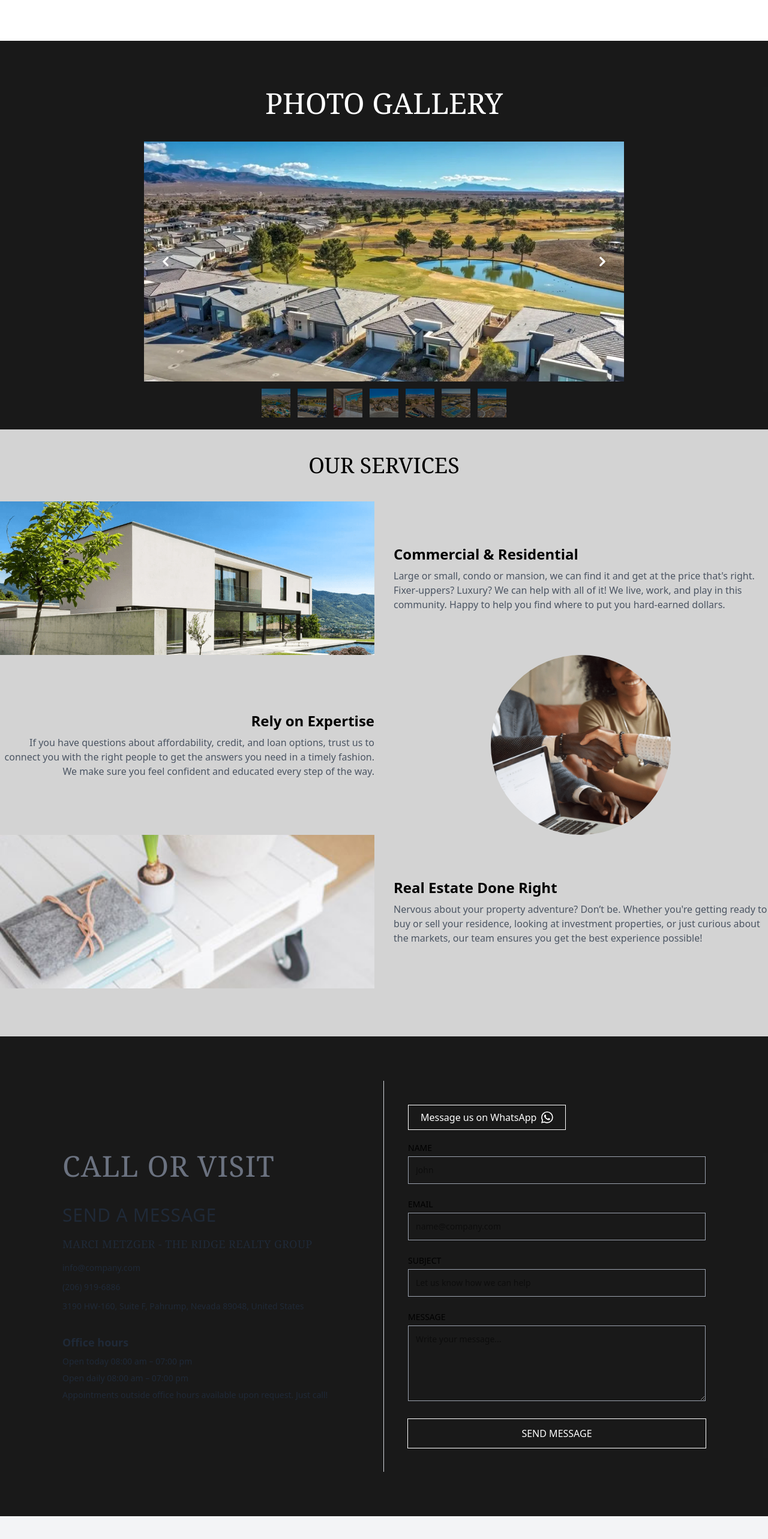
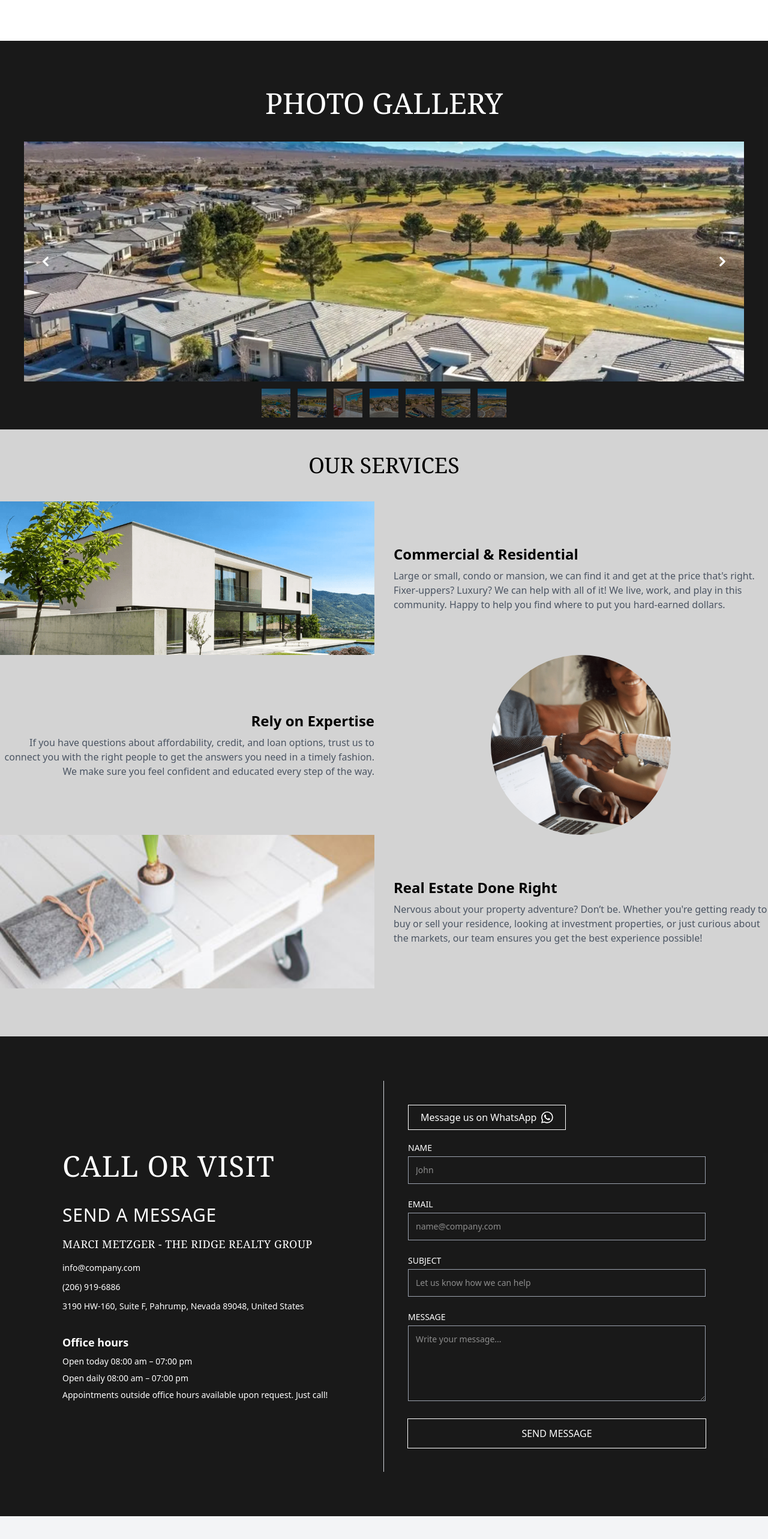
Before and after one commit to jmBaldano/Real-Estate-Website, a Vue app: page / in a window 1280 px wide. Shown: the part 3920-6486 px from the top of the page at 60% size. Built offline with nearby package versions, Linux system fonts and the light colour scheme; grey boxes are pictures that could not be loaded.

Commit message:
fixed carousel responsiveness

```diff
--- a/src/Carousel.vue
+++ b/src/Carousel.vue
@@ -1,8 +1,8 @@
 <template>
     <h1 class="pb-10 font-serif text-5xl text-center text-white">PHOTO GALLERY</h1>
-<div id="indicators-carousel" class="relative mx-auto w-200" data-carousel="slide">
+<div id="indicators-carousel" class="relative mx-auto w-full max-w-[1200px]" data-carousel="slide">
     <!-- Carousel wrapper -->
-    <div class="relative md:w-full w-200 h-56 mx-auto overflow-hidden md:h-[400px]">
+    <div class="relative md:w-full w-full max-w-[1200px] h-56 mx-auto overflow-hidden md:h-[400px]">
          <!-- Item 1 -->
         <div class="hidden duration-700 ease-in-out" data-carousel-item="active">
             <img src="/images/carousel1.png" class="absolute block w-full -translate-x-1/2 -translate-y-1/2 top-1/2 left-1/2" alt="...">
--- a/src/Contact.vue
+++ b/src/Contact.vue
@@ -2,8 +2,8 @@
     <section class="flex items-center justify-center min-h-screen px-6 py-12 bg-black/90">
   <div class="grid w-full max-w-6xl grid-cols-1 border-gray-300 border-none md:grid-cols-2">
 
-    <div class="flex flex-col justify-center p-10 text-gray-800 border-r border-gray-300 dark:text-gray-100 ">
-      <h2 class="mb-10 font-serif text-5xl font-light tracking-wide text-gray-500 uppercase">CALL OR VISIT</h2>
+    <div class="flex flex-col justify-center p-10 text-white border-r border-gray-300 dark:text-gray-100 ">
+      <h2 class="mb-10 font-serif text-5xl font-light tracking-wide text-white uppercase">CALL OR VISIT</h2>
       <h2 class="mb-4 text-3xl font-light tracking-wide uppercase">Send a message</h2>
       <h2 class="mb-4 font-serif text-lg tracking-wide uppercase">Marci Metzger - THE RIDGE REALTY GROUP</h2>
       <ul class="space-y-3 text-sm font-light">
@@ -36,7 +36,7 @@
     </div>
 
     <!-- ⚫ Right: Contact Form -->
-    <div class="p-10 font-light dark:text-gray-100">
+    <div class="p-10 font-light text-white">
         <button class="flex items-center justify-center gap-2 px-5 py-2 mb-5 text-white transition border-1 hover:bg-gray-800">
             Message us on WhatsApp
             <svg xmlns="http://www.w3.org/2000/svg" width="20" height="20" viewBox="0 0 432 432"><path fill="#ffffff" d="M364.5 65Q427 127 427 214.5T364.5 364T214 426q-54 0-101-26L0 429l30-109Q2 271 2 214q0-87 62-149T214 3t150.5 62zM214 390q73 0 125-51.5T391 214T339 89.5T214 38T89.5 89.5T38 214q0 51 27 94l4 6l-18 65l67-17l6 3q42 25 90 25zm97-132q9 5 10 7q4 6-3 25q-3 8-15 15.5t-21 9.5q-18 2-33-2q-17-6-30-11q-8-4-15.5-8.5t-14.5-9t-13-9.5t-11.5-10t-10.5-10.5t-8.5-9.5t-7-8.5t-5.5-7t-3.5-5L128 222q-22-29-22-55q0-24 19-44q6-7 14-7q6 0 10 1q8 0 12 9q2 3 6 13l7 17.5l3 8.5q3 5 1 9q-3 7-5 9l-3 3l-3 3.5l-2 2.5q-6 6-3 11q13 22 30 37q13 11 43 26q7 3 11-1q12-15 17-21q4-6 12-3q6 3 36 17z"/></svg>
```
